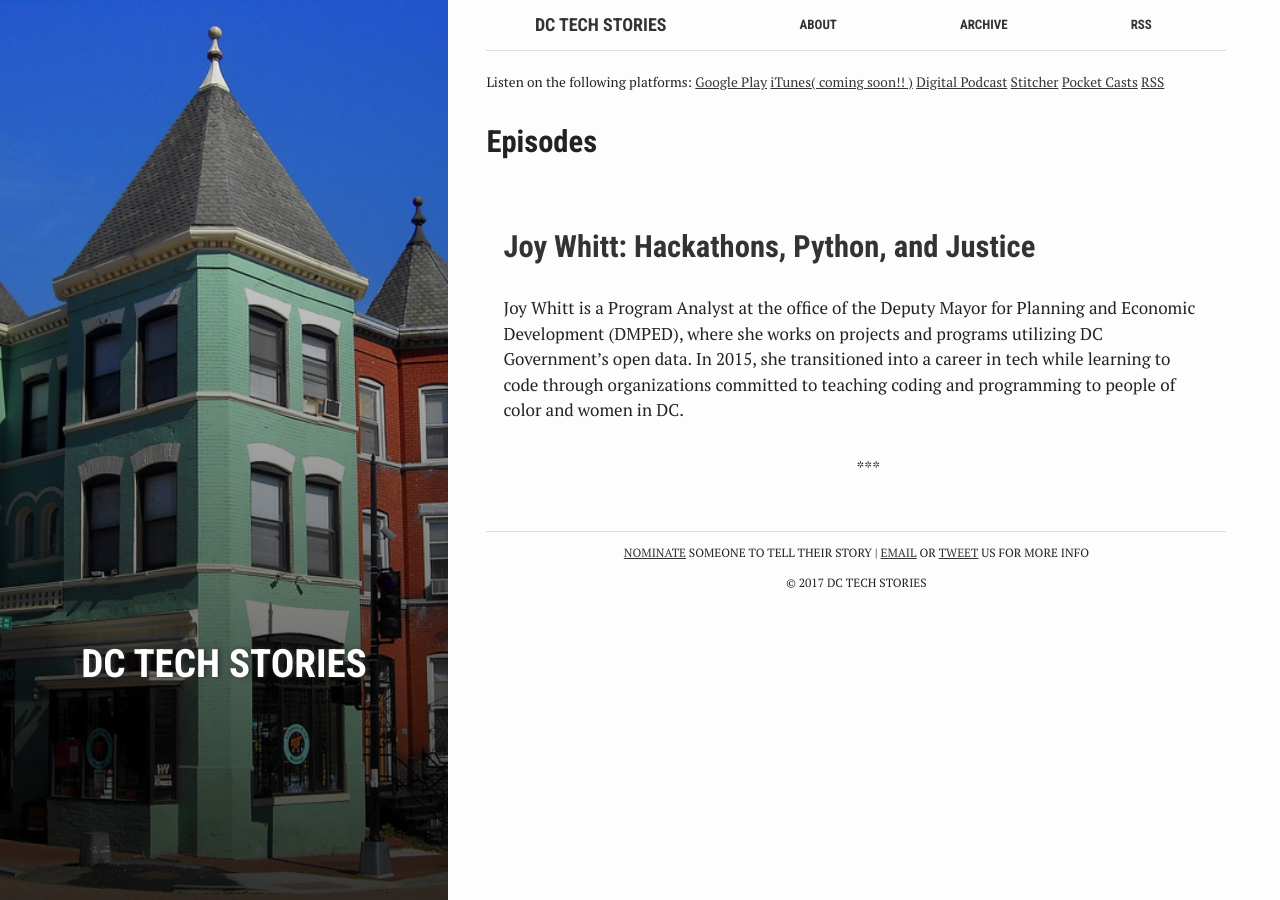
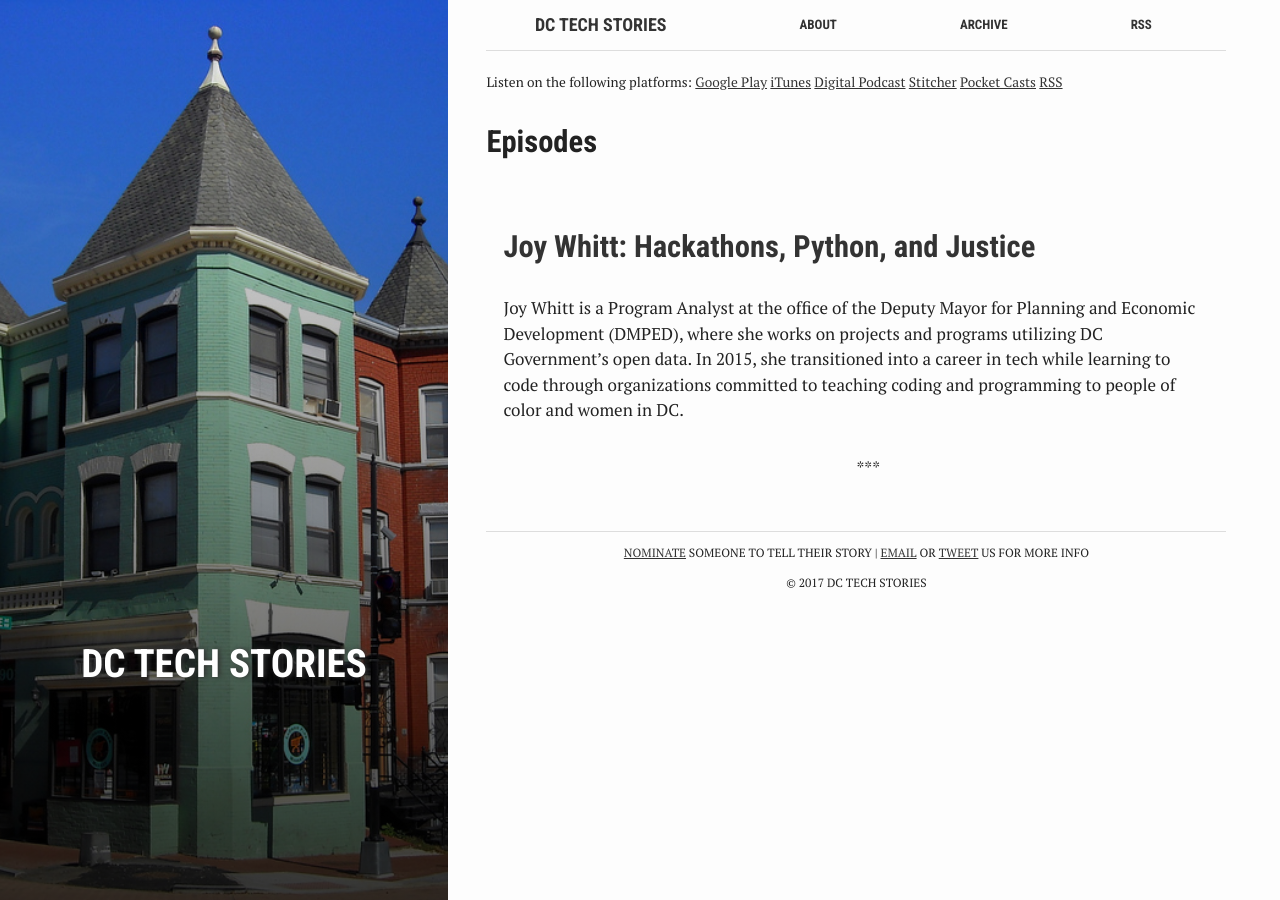
Before and after one commit to sirjessthebrave/dctechstories, a Jekyll site: the page built from index.html, in a window 1280 px wide. Built offline with Jekyll 4.4.1, drawn with Linux system fonts in a browser that asks for light colours.

Commit message:
itunes link

```diff
--- a/index.html
+++ b/index.html
@@ -7,7 +7,7 @@ summary: ""
 ---
 <small>Listen on the following platforms:
 	<a href="https://play.google.com/music/m/Idezcondrndeyupir7fzpi3hbvi?t=DC_Tech_Stories">Google Play</a>
-	<a href="https://www.apple.com/itunes/">iTunes( coming soon!! )</a>
+	<a href="https://itunes.apple.com/us/podcast/dc-tech-stories/id1255302980">iTunes</a>
 	<a href="http://www.digitalpodcast.com/feeds/75501-dc-tech-stories">Digital Podcast</a>
 	<a href="http://www.stitcher.com/podcast/dc-tech-stories">Stitcher</a>
 	<a href="https://www.shiftyjelly.com/pocketcasts/">Pocket Casts</a>
```
